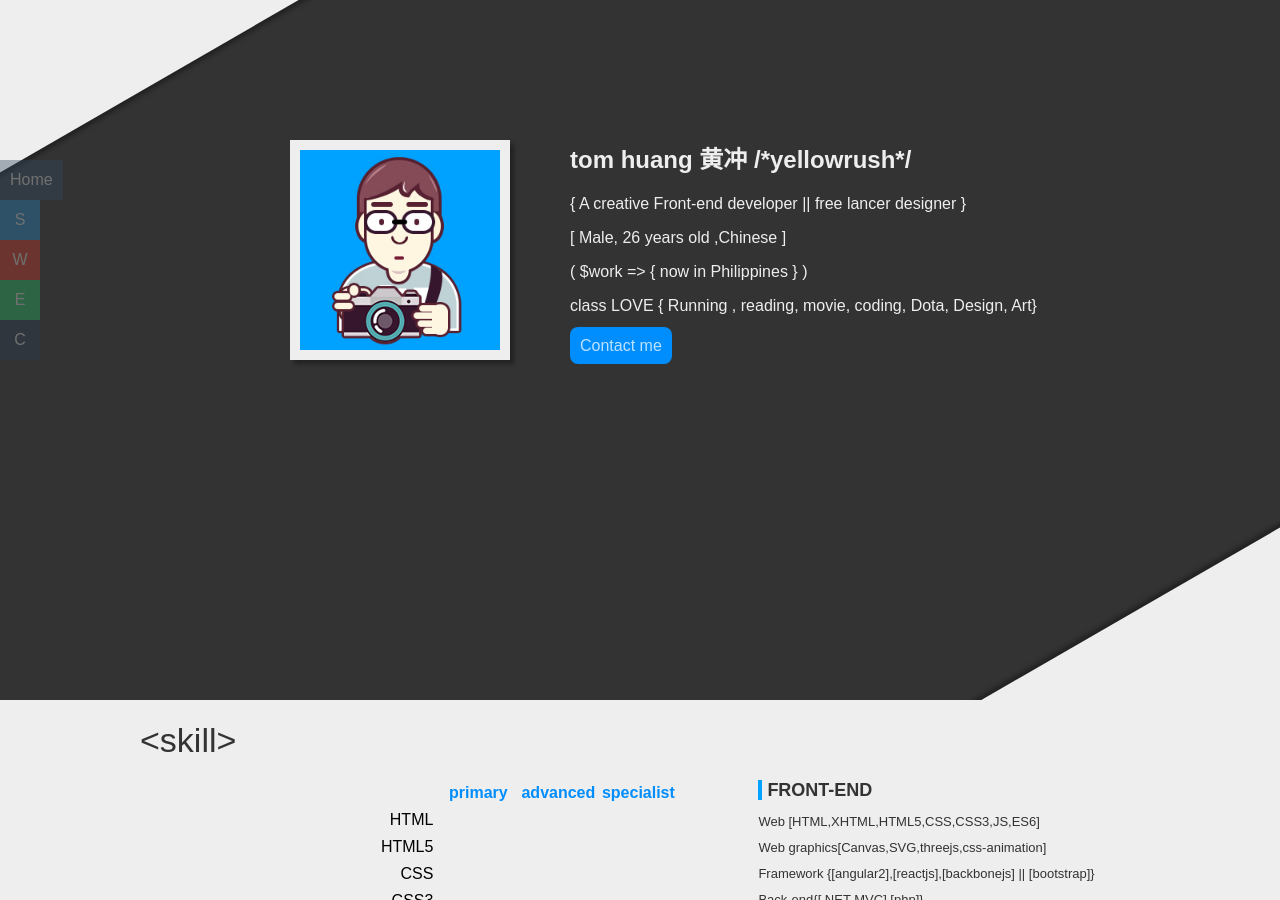
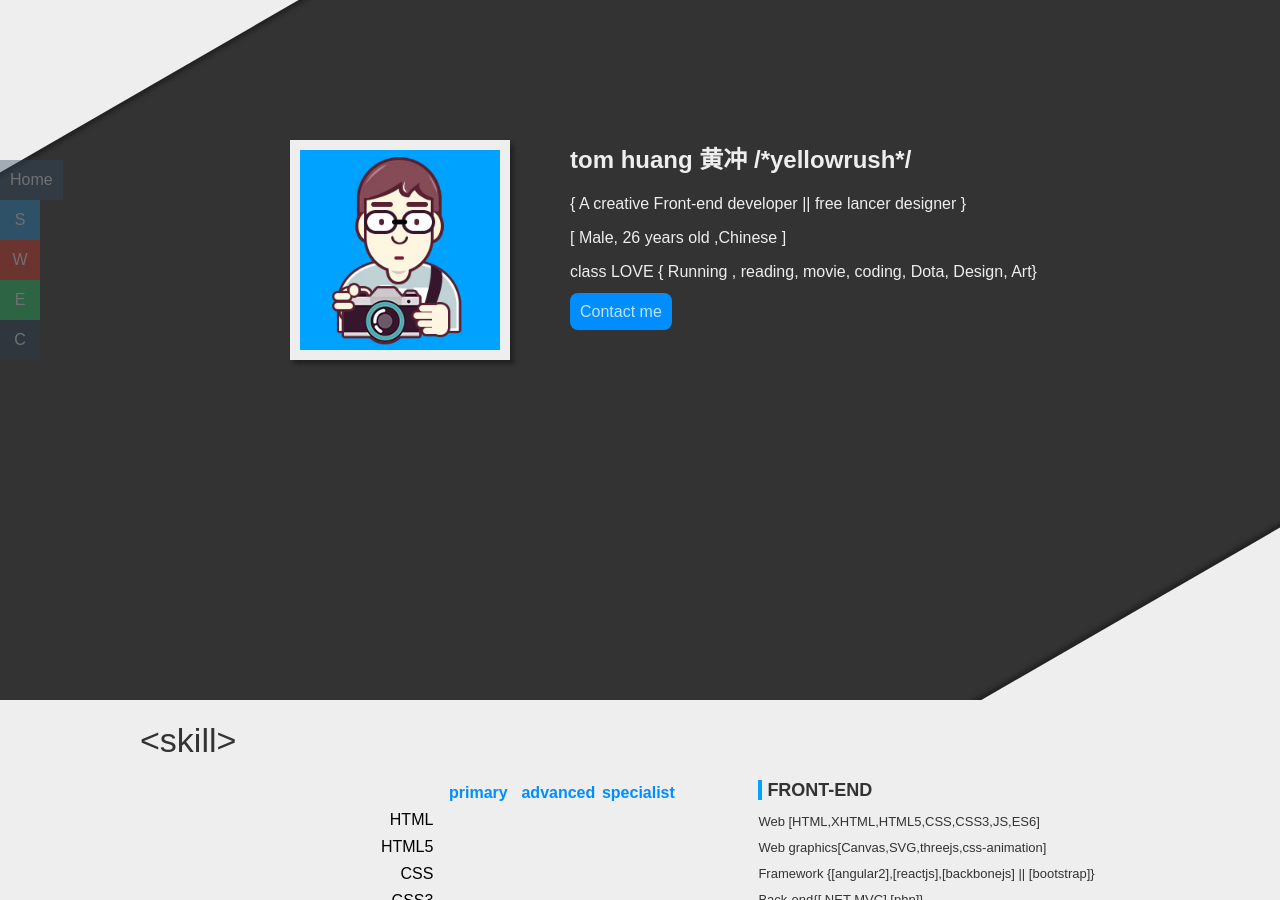
Before and after one commit to mpg-chong-huang/yellowrush, a Jekyll site: the page index.html, which Jekyll copies as it is, in a window 1280 px wide and 900 px high. Built offline with Jekyll 4.4.1, drawn with Linux system fonts in a browser that asks for light colours; some web fonts are replaced.

Commit message:
Update index.html

```diff
--- a/index.html
+++ b/index.html
@@ -31,7 +31,6 @@
 				<h1>tom huang 黄冲 /*yellowrush*/</h1>
 				<p> { A creative Front-end developer || free lancer designer }</p>
 				<p> [ Male, 26 years old ,Chinese ]</p>
-				<p> ( $work => { now in Philippines } )</p>
 				<p> class LOVE { Running , reading, movie, coding, Dota, Design, Art} </p>
 				<a class="contact-button" href="#contact">Contact me</a>
 			</div>
```
